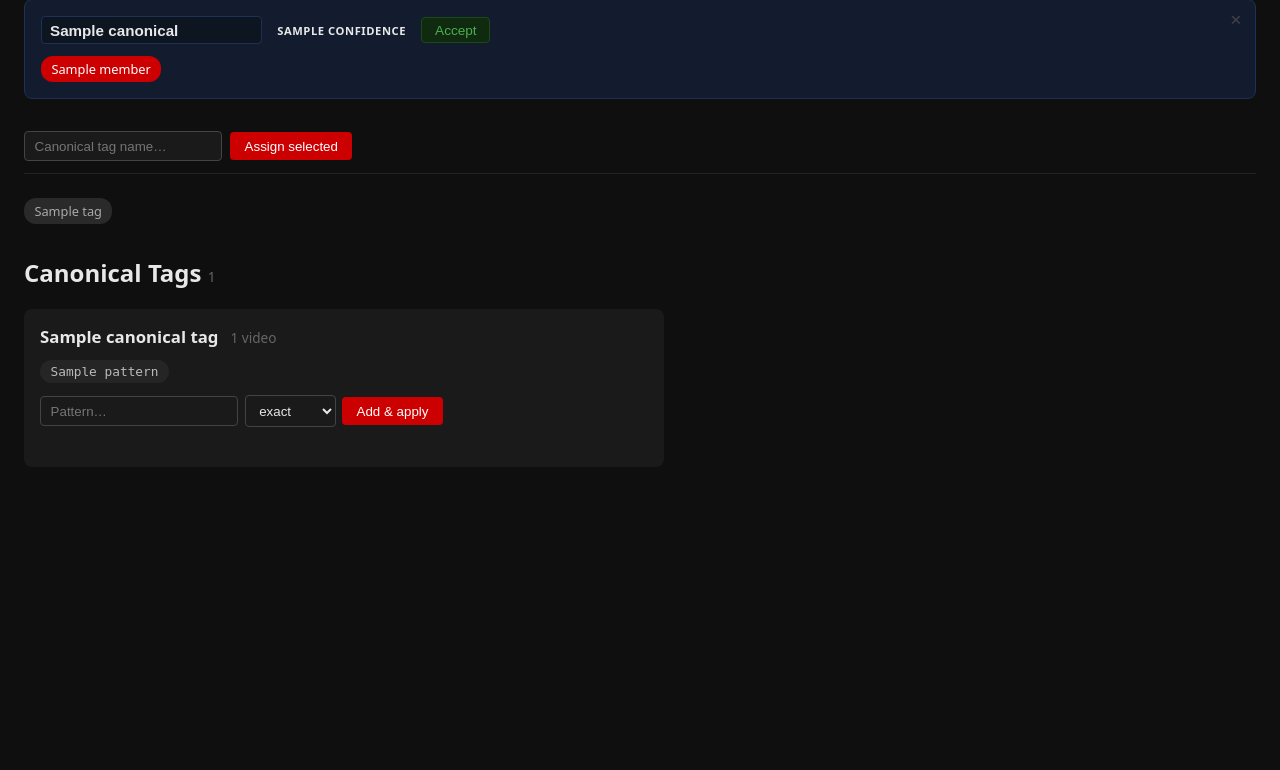
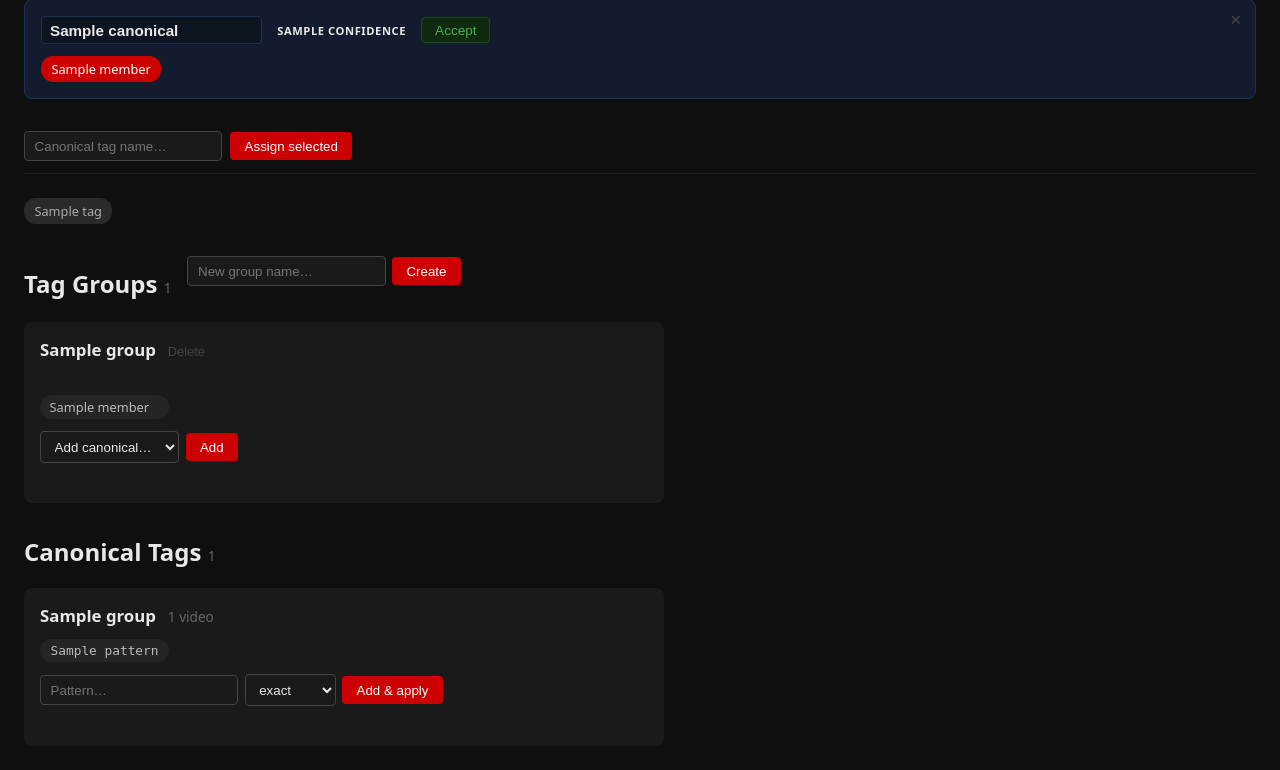
Before and after one commit to bomara512/airchivist, a Python web app: template webapp/templates/tags.html in a window 1280 px wide. Shown: the part 245-1015 px from the top of the page. Before the commit the page ends 672 px from the top, so only its background shows below. Run offline with Jinja, Linux system fonts and the light colour scheme; the template is opened without the code that fills it: most values are stand-ins (such as "Sample title", 1, 10 or a date in 2020).

Commit message:
tag groups + merge cooking / cooking recipes
Merges cooking recipes (743 aliases) into cooking (now 1,117 aliases,
832 videos). Adds tag_groups / tag_group_members tables as a display-only
organizational layer: groups appear as <optgroup> sections in the main tag
filter select with no changes to filtering logic. Admin UI on /tags lets
you create/delete groups and add/remove canonical members via hover-x pills.

Co-Authored-By: Claude Sonnet 4.6 <noreply@anthropic.com>

```diff
--- a/webapp/static/style.css
+++ b/webapp/static/style.css
@@ -92,6 +92,22 @@ main { padding: 1.5rem; max-width: 1400px; margin: 0 auto; }
 .canonical-tag-name { font-weight: 700; font-size: 1.05rem; }
 .canonical-tag-count { color: #666; font-size: 0.85rem; }
 
+/* Tag groups */
+.tag-groups-section { margin-bottom: 2rem; }
+.tag-groups-header { display: flex; align-items: center; gap: 1rem; margin-bottom: 0.75rem; }
+.tag-groups-header h2 { margin: 0; }
+.tag-group-card { background: #1a1a1a; border-radius: 8px; padding: 1rem; margin-bottom: 0.75rem; max-width: 640px; }
+.tag-group-header { display: flex; align-items: baseline; gap: 0.75rem; margin-bottom: 0.75rem; }
+.tag-group-name { font-weight: 700; font-size: 1.05rem; }
+.tag-group-delete-btn { background: none; border: none; color: #444; font-size: 0.8rem; cursor: pointer; padding: 0; }
+.tag-group-delete-btn:hover { color: #cc0000; }
+.group-member-pills { display: flex; flex-wrap: wrap; gap: 0.4rem; margin-bottom: 0.75rem; }
+.group-member-pill { display: inline-flex; align-items: center; gap: 0.25rem; background: #252525; color: #bbb; padding: 0.2rem 0.5rem 0.2rem 0.6rem; border-radius: 12px; font-size: 0.8rem; }
+.group-member-remove { background: none; border: none; color: transparent; cursor: pointer; font-size: 0.9rem; padding: 0; line-height: 1; transition: color 0.1s; }
+.group-member-pill:hover { background: #303030; color: #e8e8e8; }
+.group-member-pill:hover .group-member-remove { color: #666; }
+.group-member-pill:hover .group-member-remove:hover { color: #cc0000; }
+
 .alias-pills { display: flex; flex-wrap: wrap; gap: 0.4rem; margin-bottom: 0.75rem; }
 .alias-pill { display: inline-flex; align-items: center; background: #252525; color: #bbb; padding: 0.2rem 0.6rem; border-radius: 12px; font-size: 0.8rem; font-family: monospace; cursor: context-menu; user-select: none; border: 1px solid transparent; }
 .alias-pill:hover { background: #333; color: #e8e8e8; }
--- a/webapp/templates/tags.html
+++ b/webapp/templates/tags.html
@@ -108,6 +108,52 @@
   </form>
 </section>
 {% endif %}
+
+<section class="tag-groups-section">
+  <div class="tag-groups-header">
+    <h2>Tag Groups <span class="pool-count-badge">{{ tag_groups | length }}</span></h2>
+    <form method="post" action="{{ url_for('main.tag_group_create') }}" class="inline-form">
+      <input name="name" placeholder="New group name…" autocomplete="off" required>
+      <button type="submit">Create</button>
+    </form>
+  </div>
+
+  {% for group in tag_groups %}
+  <div class="tag-group-card">
+    <div class="tag-group-header">
+      <span class="tag-group-name">{{ group.name }}</span>
+      <form method="post" action="{{ url_for('main.tag_group_delete', group_id=group.id) }}" class="inline-form">
+        <button type="submit" class="tag-group-delete-btn" title="Delete group"
+                onclick="return confirm('Delete group "{{ group.name }}"?')">Delete</button>
+      </form>
+    </div>
+    <div class="group-member-pills">
+      {% for member in group.members %}
+      <span class="group-member-pill">
+        {{ member.name }}
+        <form method="post" action="{{ url_for('main.tag_group_remove_member', group_id=group.id, tag_id=member.id) }}" style="display:contents;">
+          <button type="submit" class="group-member-remove" title="Remove from group">×</button>
+        </form>
+      </span>
+      {% endfor %}
+      {% if not group.members %}<span class="no-aliases">No members yet.</span>{% endif %}
+    </div>
+    <form method="post" action="{{ url_for('main.tag_group_add_member', group_id=group.id) }}" class="add-alias-form">
+      <select name="canonical_tag_id" required>
+        <option value="">Add canonical…</option>
+        {% for tag in canonical_tags %}
+        <option value="{{ tag.id }}">{{ tag.name }}</option>
+        {% endfor %}
+      </select>
+      <button type="submit">Add</button>
+    </form>
+  </div>
+  {% endfor %}
+
+  {% if not tag_groups %}
+  <p class="no-aliases">No groups yet. Create one to organize the tag filter.</p>
+  {% endif %}
+</section>
 
 {% if canonical_tags %}
 <section>
```
Also changed, not shown: plan-webapp.md (+14 -0 lines), tests/webapp/conftest.py (+10 -0 lines), webapp/db.py (+85 -0 lines), webapp/routes.py (+31 -1 lines), webapp/templates/index.html (+12 -2 lines), CHANGELOG.md.
